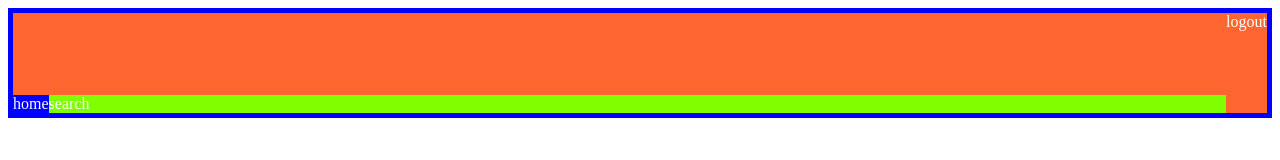
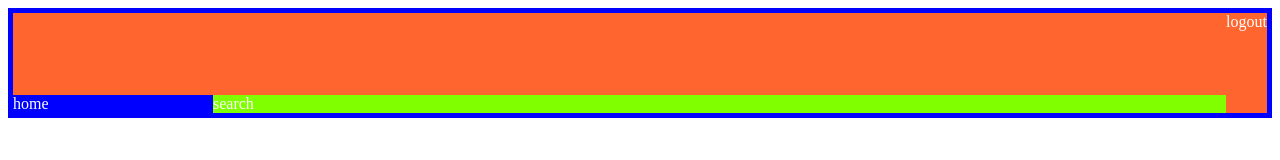
Before and after one commit to fb0801/css-flexbox, a plain HTML site: page index.html in a window 1280 px wide. Drawn offline with Linux system fonts and the light colour scheme.

Commit message:
Add files via upload

```diff
--- a/sass/basic.scss
+++ b/sass/basic.scss
@@ -23,7 +23,12 @@ body{
 }
 
 .home{
-    background-color: blue;;
+    background-color: blue;
+   /* flex:1 ;
+    flex-grow: ;
+    flex-shrink: ;
+    flex-basis: ;*/
+    flex-basis: 200px;
 }
 
 .logout{
```
Also changed, not shown: css/basic.css, 1 other file.
